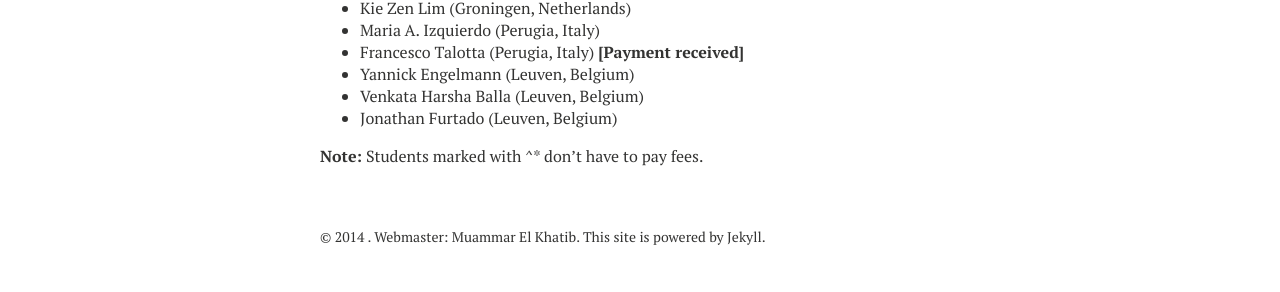
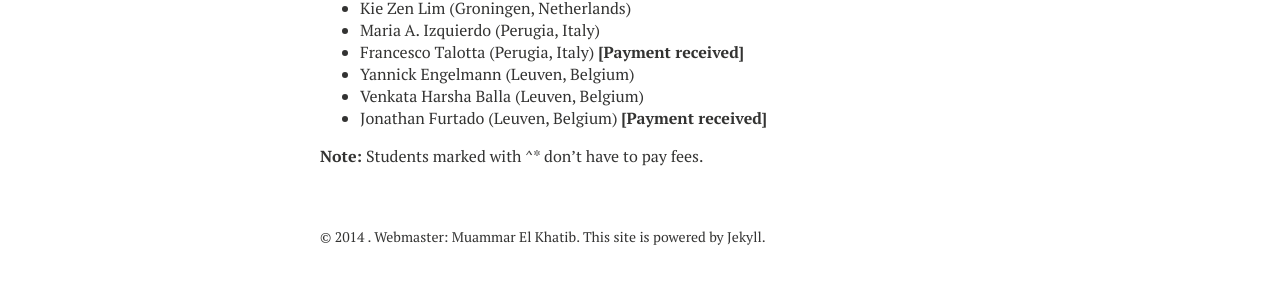
Before and after one commit to muammar/intcourse, a Jekyll site: the page built from registration/index.md, in a window 1280 px wide. Shown: the part 1773-2065 px from the top of the page. Built offline with Jekyll 4.4.1, drawn with Linux system fonts in a browser that asks for light colours; nearby versions of some CDN libraries.

Commit message:
Furtado payment added

```diff
--- a/registration/index.md
+++ b/registration/index.md
@@ -81,7 +81,6 @@ using our [contact form](../contact).
 * Francesco Talotta                                     (Perugia, Italy) **[Payment received]**
 *  Yannick Engelmann                                    (Leuven, Belgium)
 *  Venkata Harsha  Balla                                (Leuven, Belgium)
-*  Jonathan        Furtado                              (Leuven, Belgium)
-
+*  Jonathan        Furtado                              (Leuven, Belgium) **[Payment received]**
 
 **Note:** Students marked with ^* don't have to pay fees.
```
